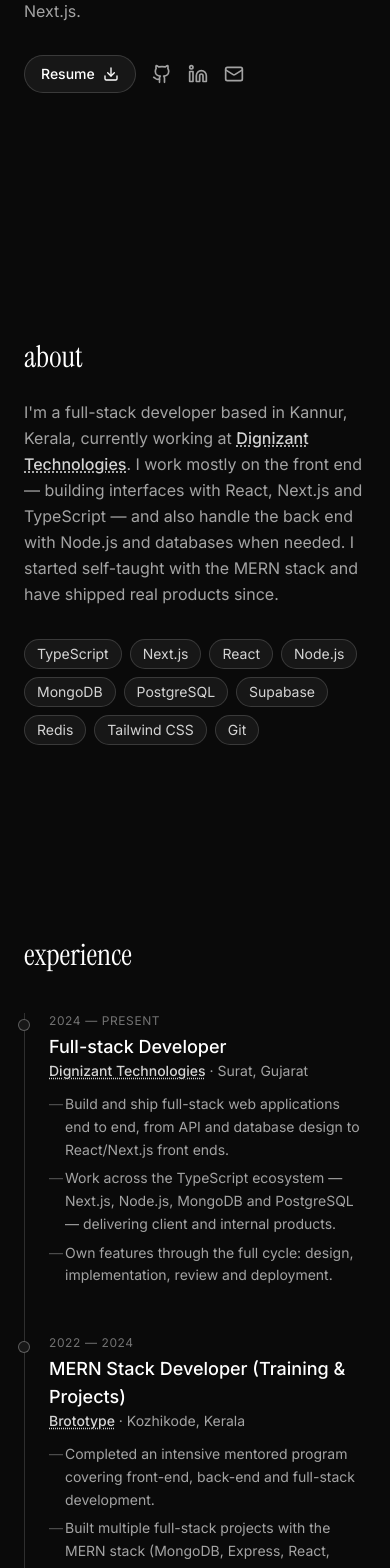
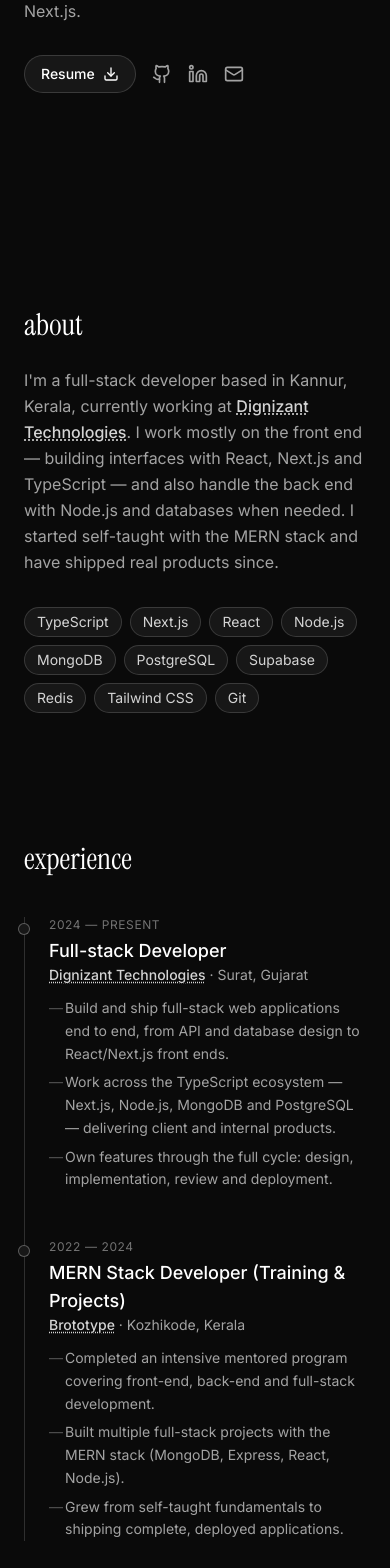
Before and after one commit to Ashik234/Personal-Website, a Next.js app: page / in a window 390 px wide. Shown: the part 432-2000 px from the top of the page. Built offline with nearby package versions, Linux system fonts and the light colour scheme.

Commit message:
style: tighten section vertical padding on mobile

```diff
--- a/src/components/About/page.tsx
+++ b/src/components/About/page.tsx
@@ -13,7 +13,7 @@ export default function AboutPage() {
   return (
     <section
       id="about"
-      className="snap-section mx-auto max-w-5xl scroll-mt-28 px-6 py-24"
+      className="snap-section mx-auto max-w-5xl scroll-mt-28 px-6 py-16 sm:py-24"
     >
       <motion.div
         initial={{ opacity: 0, y: 20 }}
--- a/src/components/Awards/page.tsx
+++ b/src/components/Awards/page.tsx
@@ -8,7 +8,7 @@ export default function AwardsPage() {
   const [hovered, setHovered] = useState<number | null>(null);
 
   return (
-    <section id="awards" className="snap-section mx-auto max-w-5xl scroll-mt-28 px-6 py-24">
+    <section id="awards" className="snap-section mx-auto max-w-5xl scroll-mt-28 px-6 py-16 sm:py-24">
       <motion.h2
         className="font-serif text-3xl text-neutral-900 dark:text-white md:text-4xl"
         initial={{ opacity: 0, y: 20 }}
--- a/src/components/Contact/page.tsx
+++ b/src/components/Contact/page.tsx
@@ -4,7 +4,7 @@ import SocialLinks from "@/components/ui/SocialLinks";
 
 export default function ContactPage() {
   return (
-    <section id="connect" className="snap-section mx-auto max-w-5xl scroll-mt-28 px-6 py-24">
+    <section id="connect" className="snap-section mx-auto max-w-5xl scroll-mt-28 px-6 py-16 sm:py-24">
       <motion.div
         className="flex flex-col items-center text-center"
         initial={{ opacity: 0, y: 20 }}
--- a/src/components/Education/page.tsx
+++ b/src/components/Education/page.tsx
@@ -4,7 +4,7 @@ import { siteConfig } from "@/lib/site-config";
 
 export default function EducationPage() {
   return (
-    <section id="education" className="snap-section mx-auto max-w-5xl scroll-mt-28 px-6 py-24">
+    <section id="education" className="snap-section mx-auto max-w-5xl scroll-mt-28 px-6 py-16 sm:py-24">
       <motion.h2
         className="font-serif text-3xl text-neutral-900 dark:text-white md:text-4xl"
         initial={{ opacity: 0, y: 20 }}
--- a/src/components/Experience/page.tsx
+++ b/src/components/Experience/page.tsx
@@ -4,7 +4,7 @@ import { siteConfig } from "@/lib/site-config";
 
 export default function ExperiencePage() {
   return (
-    <section id="experience" className="snap-section mx-auto max-w-5xl scroll-mt-28 px-6 py-24">
+    <section id="experience" className="snap-section mx-auto max-w-5xl scroll-mt-28 px-6 py-16 sm:py-24">
       <motion.h2
         className="font-serif text-3xl text-neutral-900 dark:text-white md:text-4xl"
         initial={{ opacity: 0, y: 20 }}
--- a/src/components/Now/page.tsx
+++ b/src/components/Now/page.tsx
@@ -4,7 +4,7 @@ import { siteConfig } from "@/lib/site-config";
 
 export default function NowPage() {
   return (
-    <section id="now" className="snap-section mx-auto max-w-5xl scroll-mt-28 px-6 py-24">
+    <section id="now" className="snap-section mx-auto max-w-5xl scroll-mt-28 px-6 py-16 sm:py-24">
       <motion.h2
         className="font-serif text-3xl text-neutral-900 dark:text-white md:text-4xl"
         initial={{ opacity: 0, y: 20 }}
--- a/src/components/Projects/page.tsx
+++ b/src/components/Projects/page.tsx
@@ -83,7 +83,7 @@ function ProjectCard({ project, index }: { project: Project; index: number }) {
 
 export default function ProjectsPage() {
   return (
-    <section id="projects" className="snap-section mx-auto max-w-5xl scroll-mt-28 px-6 py-24">
+    <section id="projects" className="snap-section mx-auto max-w-5xl scroll-mt-28 px-6 py-16 sm:py-24">
       <motion.h2
         className="font-serif text-3xl text-neutral-900 dark:text-white md:text-4xl"
         initial={{ opacity: 0, y: 20 }}
```
